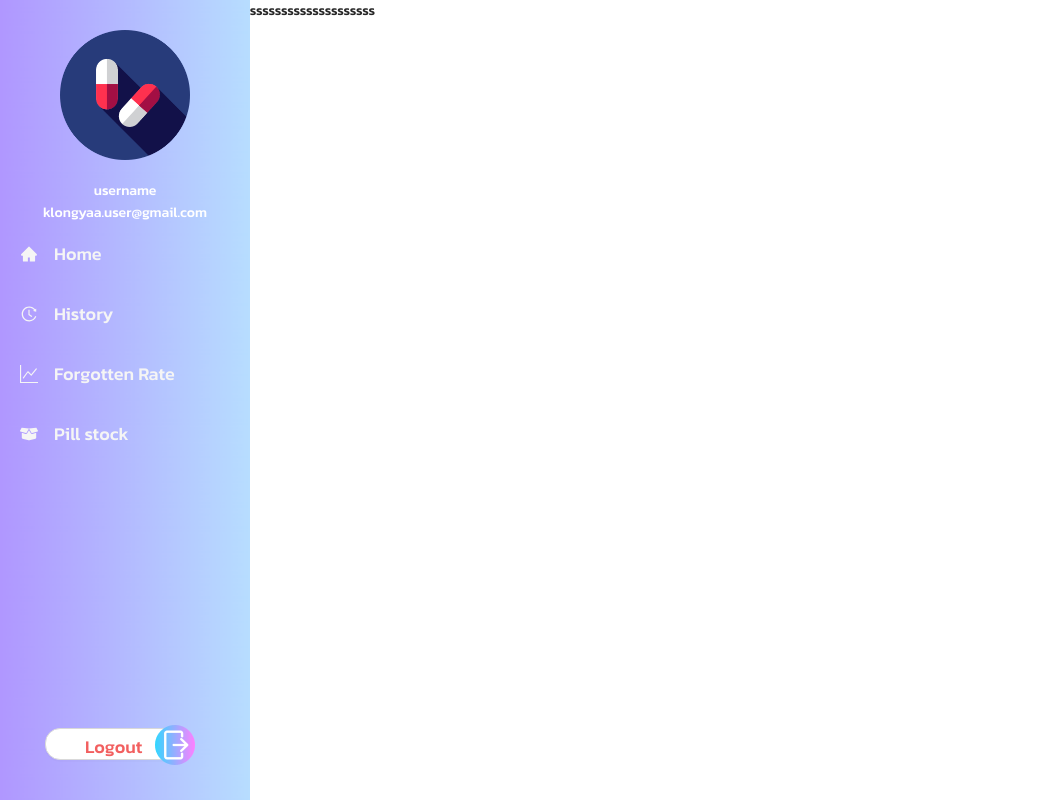
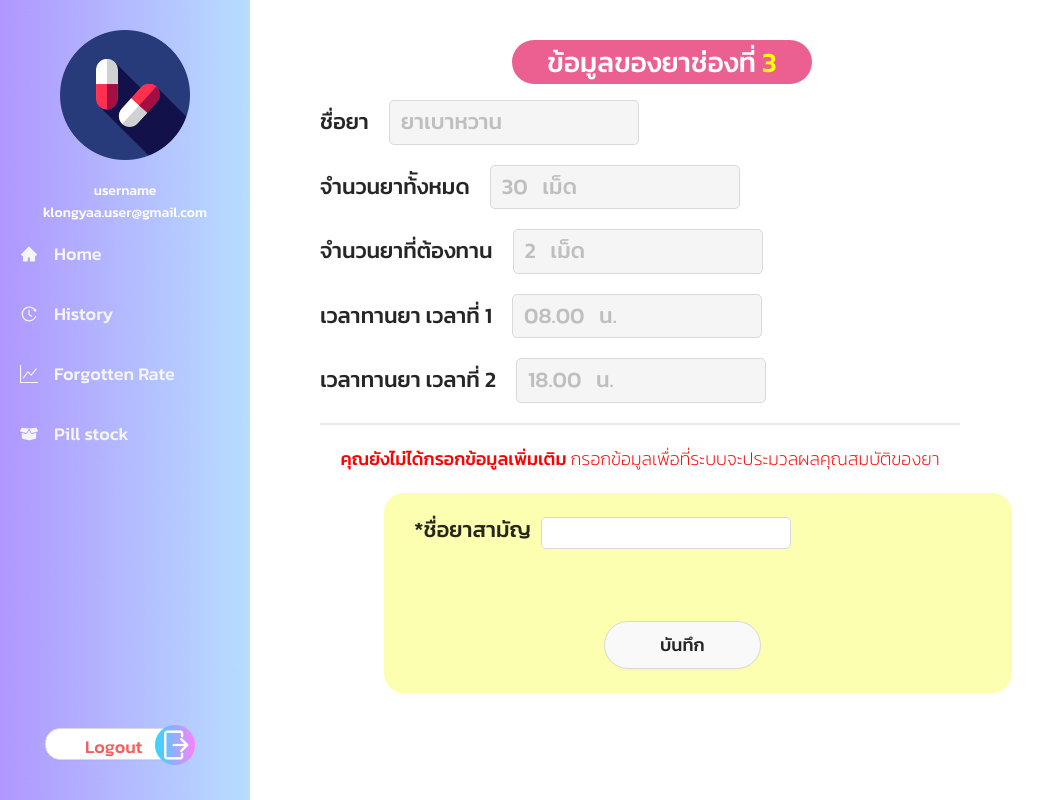
Before and after one commit to Papichaya-Dev/WEB-Klongyaa-seniorProject, a React (Create React App) app: page /detailPillScreen/1 in a window 1280 px wide. Shown: the whole page, without its empty margins (0-1055 px from the left). Built offline with nearby package versions, Linux system fonts and the light colour scheme.

Commit message:
:sunflower:[created] Home and Detail screen page :sunflower:

```diff
--- /dev/null
+++ b/src/components/page/Home/mock/detailPillScreen.json
@@ -0,0 +1,9 @@
+{
+    "pill_name": "ยาเบาหวาน",
+    "total_pill": 30,
+    "pill_amount": 2,
+    "times" : [
+        "08.00",
+        "18.00"
+    ]
+}
--- /dev/null
+++ b/src/components/page/Home/styles/DetailPillScreen.style.tsx
@@ -0,0 +1,115 @@
+import { Alert, Button, Input } from "antd";
+import styled from "styled-components";
+
+export const Text_Topic = styled.div`
+  font-weight: bolder;
+  font-size: 28px;
+  background-color: #eb5f91;
+  text-align: center;
+  position: absolute;
+  left: 40%;
+  top: 5%;
+  width: 300px;
+  border-radius: 35px;
+  color: white;
+  font-weight: normal;
+`;
+
+export const Text_Pill_Name = styled.div`
+  font-size: 22px;
+  margin-left: 25%;
+  padding-top: 100px;
+  margin-bottom: 10px;
+`;
+
+export const Span_Field = styled.span`
+  margin-left: 20px;
+`;
+
+export const Input_Pill_Name = styled(Input)`
+  border-radius: 5px;
+  background-color: #f9f9f9;
+  width: 250px;
+  font-size: 22px;
+
+  & .ant-input[disabled] {
+    font-size: 24px;
+  }
+`;
+
+export const Text_Task = styled.div`
+  font-size: 22px;
+  margin-left: 25%;
+  padding-top: 10px;
+  margin-bottom: 10px;
+`;
+
+export const Container_Main_Pill_Name = styled.div`
+  position: absolute;
+  left: 30%;
+  width: 628px;
+  height: 25vh;
+  background-color: #fcffaf;
+  border-radius: 20px;
+`;
+
+export const Span_Main_Pill_Name = styled.span`
+  margin-left: 20px;
+  font-size: 22px;
+  padding-left: 10px;
+`;
+
+export const Input_Main_Pill_Name = styled(Input)`
+  border-radius: 5px;
+  margin-left: 10px;
+  width: 250px;
+`;
+
+export const Button_Save = styled(Button)`
+  border-radius: 35px;
+  width: 25%;
+  height: 6vh;
+  background-color: #f9f9f9;
+  font-size: 18px;
+  position: absolute;
+  left: 35%;
+  top: 64%;
+`;
+
+export const Box_Main_Pill_Name = styled.div`
+  margin-top: 20px;
+`;
+
+export const Line_Horizontal = styled.hr`
+  background-color: #e9e9e9;
+  height: 2px;
+  border: none;
+  width: 50%;
+  margin-top: 20px;
+  margin-bottom: 20px;
+`;
+
+export const Text_Check_Input = styled.div`
+  text-align: center;
+  color: red;
+  font-weight: 400;
+  margin-bottom: 20px;
+  font-size: 18px;
+`;
+
+export const NotificationCreatedPostSuccess = styled(Alert)`
+  border-radius: 30px;
+  width: 35%;
+  background-color: #c8eee2;
+  border-color: #c8eee2;
+  font-weight: bolder;
+  margin-left: auto;
+  margin-right: auto;
+  position: fixed;
+  top: 10%;
+  left: 32%;
+  z-index: 9999;
+  .ant-alert-message {
+    color: #125d45;
+  }
+`;
--- a/src/components/page/Home/views/DetailPillPage.tsx
+++ b/src/components/page/Home/views/DetailPillPage.tsx
@@ -1,11 +1,113 @@
 import Navbar from "components/common/Sidebar";
-import React from "react";
+import React, { useEffect, useState } from "react";
+import {
+  Box_Main_Pill_Name,
+  Button_Save,
+  Container_Main_Pill_Name,
+  Input_Main_Pill_Name,
+  Input_Pill_Name,
+  Line_Horizontal,
+  NotificationCreatedPostSuccess,
+  Span_Field,
+  Span_Main_Pill_Name,
+  Text_Check_Input,
+  Text_Pill_Name,
+  Text_Task,
+  Text_Topic,
+} from "../styles/DetailPillScreen.style";
+import mockDetailPill from "../mock/detailPillScreen.json";
+
+interface IDetailPill {
+  pill_name: string;
+  total_pill: number;
+  pill_amount: number;
+  times: string[];
+}
 
 function DetailPillScreen() {
+  const [detailPill, setDetailPill] = useState<IDetailPill | undefined | any>();
+  const [inputMainPillName, setInputMainPillName] = useState("");
+  const [isShowNotification, setIsShowNotification] = useState(false);
+
+  function onChange(event: any) {
+    setInputMainPillName(event.target.value);
+  }
+  console.log("INPUT MAIN PILL NAME", inputMainPillName);
+
+  function OnSubmitMainPillName() {
+    console.log("SUBMIT");
+    setIsShowNotification(true);
+    setTimeout(() => {
+      setIsShowNotification(false);
+    }, 600);
+  }
+
+  useEffect(() => {
+    setDetailPill(mockDetailPill);
+    console.log("DETAIL PILL", detailPill);
+  }, []);
   return (
     <>
       <Navbar />
-      <div>tessssssssssssssssssssssssssssssssssssssssssssssssssssssssss</div>
+      {isShowNotification ? (
+        <NotificationCreatedPostSuccess message="สร้างกระทู้สำเร็จเเล้ว" type="success" showIcon />
+      ) : (
+        <>
+          <Text_Topic>
+            ข้อมูลของยาช่องที่ <span style={{ color: "yellow" }}>3</span>
+          </Text_Topic>
+          <Text_Pill_Name>
+            ชื่อยา
+            <Span_Field>
+              <Input_Pill_Name placeholder={detailPill?.pill_name} disabled={true} />
+            </Span_Field>
+          </Text_Pill_Name>
+          <Text_Task>
+            จำนวนยาท้ังหมด
+            <Span_Field>
+              <Input_Pill_Name placeholder={detailPill?.total_pill + "   เม็ด"} disabled={true} />
+            </Span_Field>
+          </Text_Task>
+          <Text_Task>
+            จำนวนยาที่ต้องทาน
+            <Span_Field>
+              <Input_Pill_Name placeholder={detailPill?.pill_amount + "   เม็ด"} disabled={true} />
+            </Span_Field>
+          </Text_Task>
+          {detailPill?.times?.map((item: string, index: number) => {
+            return (
+              <Text_Task>
+                เวลาทานยา <span>เวลาที่ {index + 1}</span>
+                <Span_Field>
+                  <Input_Pill_Name placeholder={item + "   น."} disabled={true} />
+                </Span_Field>
+              </Text_Task>
+            );
+          })}
+          <Line_Horizontal />
+          {/* {inputMainPillName === "" ? <Text_Check_Input>
+        คุณยังไม่ได้กรอกข้อมูลเพิ่มเติม <span style={{ fontWeight: "350" }}>กรอกข้อมูลเพื่อที่ระบบจะประมวลผลคุณสมบัติของยา</span>
+      </Text_Check_Input> : ""} */}
+          <Text_Check_Input>
+            คุณยังไม่ได้กรอกข้อมูลเพิ่มเติม <span style={{ fontWeight: "350" }}>กรอกข้อมูลเพื่อที่ระบบจะประมวลผลคุณสมบัติของยา</span>
+          </Text_Check_Input>
+          <Container_Main_Pill_Name>
+            <Box_Main_Pill_Name>
+              <Span_Main_Pill_Name>
+                *ชื่อยาสามัญ
+                <Input_Main_Pill_Name type="text" onChange={onChange} value={inputMainPillName} />
+              </Span_Main_Pill_Name>
+            </Box_Main_Pill_Name>
+            {inputMainPillName !== "" ? (
+              <Button_Save onClick={OnSubmitMainPillName} style={{ backgroundColor: "#6ADB89", color: "white" }}>
+                บันทึก
+              </Button_Save>
+            ) : (
+              <Button_Save>บันทึก</Button_Save>
+            )}
+          </Container_Main_Pill_Name>{" "}
+        </>
+      )}
     </>
   );
 }
--- a/src/components/page/PillStock/mock/pillStocks.json
+++ b/src/components/page/PillStock/mock/pillStocks.json
@@ -78,6 +78,88 @@
                     "amount": 5
                 }
             ]
+        },
+
+        {
+            "channel_id": 4,
+            "pill_name": "ยาแก้ปวด",
+            "total": 20,
+            "stock": 5,
+            "latest_stock": "08.15 4 ก.พ. 64",
+            "stock_history": [
+                {
+                    "time": "08.00",
+                    "date": "4 ก.พ. 64",
+                    "dateTime": "2021-03-04T08:15:00.000Z",
+                    "amount": 10
+                },
+                {
+                    "time": "11.00",
+                    "date": "2 ก.พ. 64",
+                    "dateTime": "2021-02-02T11:00:00.000Z",
+                    "amount": 12
+                },
+                {
+                    "time": "12.30",
+                    "date": "30 ม.ค. 64",
+                    "dateTime": "2021-01-30T12:30:00.000Z",
+                    "amount": 8
+                },
+                {
+                    "time": "09.00",
+                    "date": "25 ม.ค. 64",
+                    "dateTime": "2021-01-25T09:00:00.000Z",
+                    "amount": 10
+                },
+                {
+                    "time": "11.00",
+                    "date": "20 ม.ค. 64",
+                    "dateTime": "2021-01-20T11:00:00.000Z",
+                    "amount": 5
+                }
+            ]
+        },
+
+        {
+            "channel_id": 7,
+            "pill_name": "ยาแก้ปวด",
+            "total": 20,
+            "stock": 5,
+            "latest_stock": "08.15 4 ก.พ. 64",
+            "stock_history": [
+                {
+                    "time": "08.00",
+                    "date": "4 ก.พ. 64",
+                    "dateTime": "2021-03-04T08:15:00.000Z",
+                    "amount": 10
+                },
+                {
+                    "time": "11.00",
+                    "date": "2 ก.พ. 64",
+                    "dateTime": "2021-02-02T11:00:00.000Z",
+                    "amount": 12
+                },
+                {
+                    "time": "12.30",
+                    "date": "30 ม.ค. 64",
+                    "dateTime": "2021-01-30T12:30:00.000Z",
+                    "amount": 8
+                },
+                {
+                    "time": "09.00",
+                    "date": "25 ม.ค. 64",
+                    "dateTime": "2021-01-25T09:00:00.000Z",
+                    "amount": 10
+                },
+                {
+                    "time": "11.00",
+                    "date": "20 ม.ค. 64",
+                    "dateTime": "2021-01-20T11:00:00.000Z",
+                    "amount": 5
+                }
+            ]
         }
+
+
     ]
 }
--- a/src/components/page/PillStock/views/PillStock.tsx
+++ b/src/components/page/PillStock/views/PillStock.tsx
@@ -41,18 +41,19 @@ function PillStock() {
   useEffect(() => {
     let arr = [];
     let pillStockArr: IPillStockChannel[] = pillStocks["pillStocks"];
-    for (let i = 0; i <= 6; i++) {
-      if (isInArray(i + 1, pillStockArr)) {
+    for (let i = 1; i <= 7; i++) {
+      const data = pillStockArr.filter((pill) => pill.channel_id === i);
+      if (data.length > 0) {
         arr.push({
-          id: pillStockArr[i].channel_id,
-          pill_name: pillStockArr[i]["pill_name"],
-          total: pillStockArr[i]["total"],
-          stock: pillStockArr[i]["stock"],
-          latest_stock: pillStockArr[i]["latest_stock"],
+          id: data[0].channel_id,
+          pill_name: data[0]["pill_name"],
+          total: data[0]["total"],
+          stock: data[0]["stock"],
+          latest_stock: data[0]["latest_stock"],
         });
       } else {
         arr.push({
-          id: i + 1,
+          id: i,
           pill_name: "-",
           total: "-",
           stock: "-",
```
